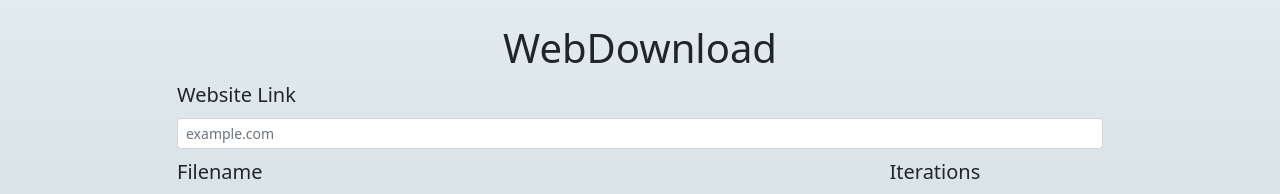
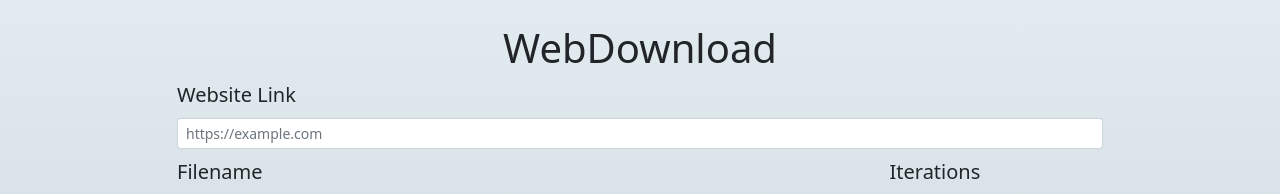
Before and after one commit to MichaelSamarati/webdownload, a React (Create React App) app in the folder app/: page / in a window 1280 px wide. Shown: the top 194 px of the page. Built offline with nearby package versions, Linux system fonts and the light colour scheme.

Commit message:
Html link to local file change

```diff
--- a/app/src/App.js
+++ b/app/src/App.js
@@ -17,7 +17,6 @@ function App() {
   }
   const updateExtend = (e) => {
     setInputs(inputs => ({ ...inputs, extend: e.target.value}));
-    console.log(e.target.value)
   }
   const updateLogin = (e) => {
     setInputs(inputs => ({ ...inputs, login: !inputs.login}));
@@ -47,7 +46,7 @@ function App() {
                 <Col sm={12}>
                 <Form.Group controlId="link" className="mb-2">
                   <Form.Label>Website Link</Form.Label>
-                  <Form.Control size="sm" onChange={updateLink} placeholder="example.com" type="text"></Form.Control>
+                  <Form.Control size="sm" onChange={updateLink} placeholder="https://example.com" type="text"></Form.Control>
                 </Form.Group>
                 </Col>
               </Row>
--- a/app/src/logic.js
+++ b/app/src/logic.js
@@ -60,7 +60,7 @@ function b64(e){var t="";var n=new Uint8Array(e);var r=n.byteLength;for(var i=0;
 
 
 export default async function downloadWebpage(name, link, iterations, extend) {
-    console.log("Download started!")
+    console.log("Process started!")
     try {
         const socket = io("http://localhost:3080");
 
```
Also changed, not shown: 2 other files (tests, documents, lock files or other folders).
